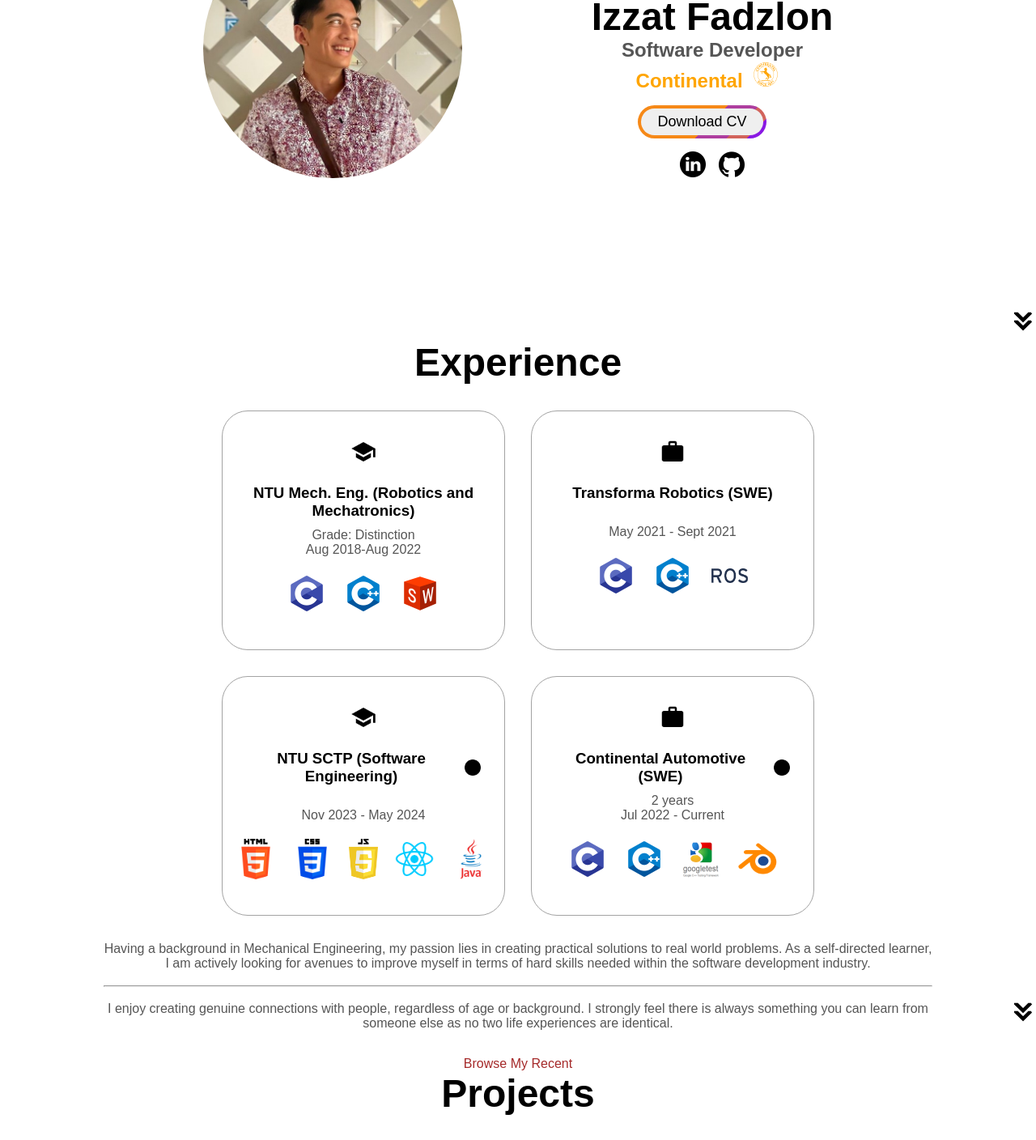
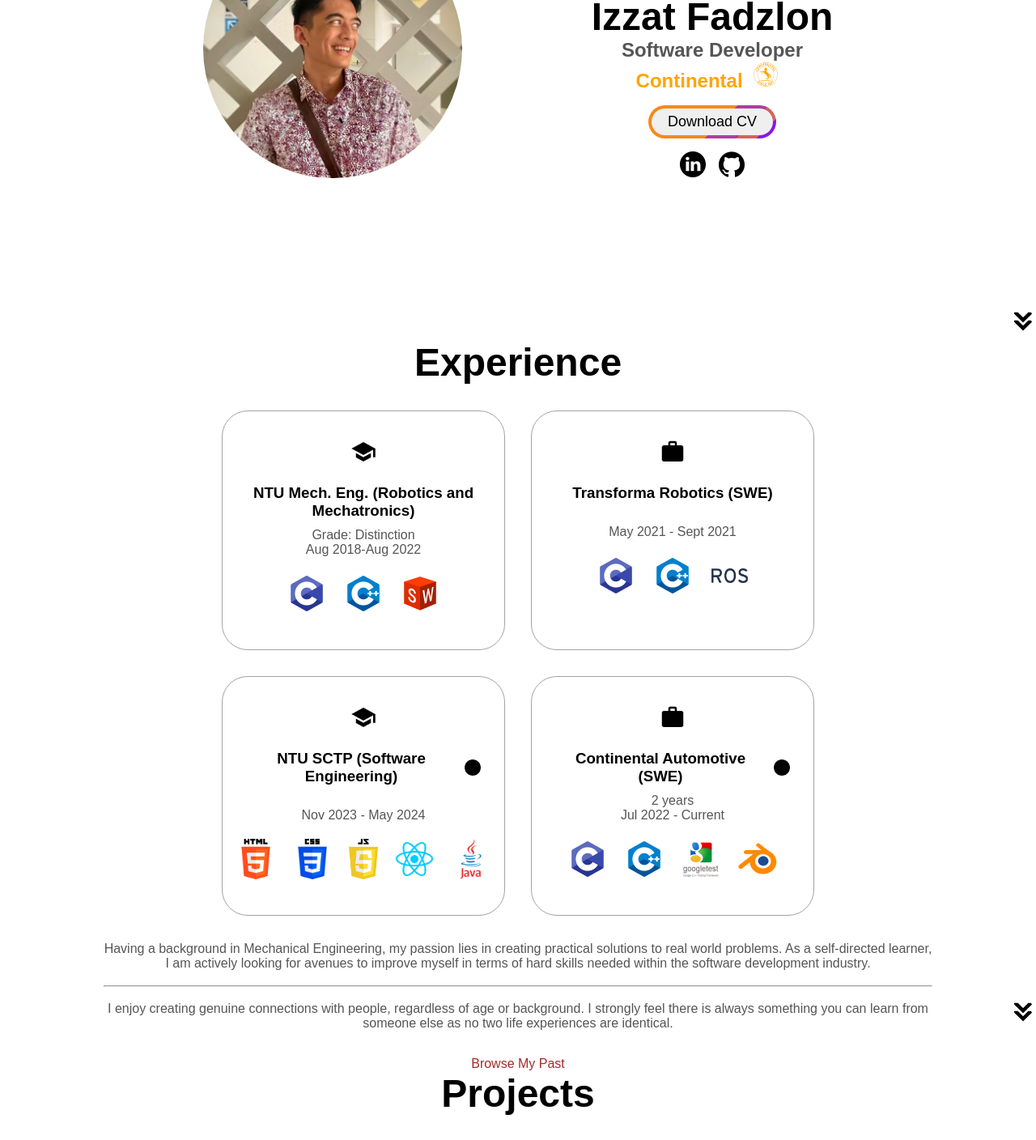
Before and after one commit to kiblykat/my-portfolio-website, a React (Create React App) app: page / in a window 1280 px wide. Shown: the part 380-1788 px from the top of the page at 81% size. Built offline with nearby package versions, Linux system fonts and the light colour scheme.

Commit message:
fixed padding CV button, hover effect git/in logo

```diff
--- a/src/components/2_Profile/Profile.css
+++ b/src/components/2_Profile/Profile.css
@@ -96,8 +96,6 @@
 
 /* Responsive Css Coding Created By Shift Media Solutions| SMS */
 .gb {
-  padding: 8px 20px;
-  margin-right: 25px;
   cursor: pointer;
   font-size: 18px;
   border-radius: 4px;
@@ -434,3 +432,12 @@
   );
 }
 /* Responsive Css Coding Created By Shift Media Solutions| SMS */
+
+.rotate-y {
+  /* Other styles */
+  transition: transform 1s ease; /* Add a transition for smooth animation */
+}
+
+.rotate-y:hover {
+  transform: rotateY(360deg); /* Rotate the element around the y-axis */
+}
--- a/src/components/2_Profile/Profile.js
+++ b/src/components/2_Profile/Profile.js
@@ -55,9 +55,9 @@ export default function Profile() {
               rel="noreferrer"
             >
               <img
+                className="icon rotate-y"
                 src={stockLogo.LinkedIn}
                 alt="My LinkedIn profile"
-                className="icon"
               />
             </a>
             <a
@@ -68,7 +68,7 @@ export default function Profile() {
               <img
                 src={stockLogo.Github}
                 alt="My Github profile"
-                className="icon"
+                className="icon rotate-y"
               />
             </a>
           </div>
--- a/src/components/4_Projects/Projects.js
+++ b/src/components/4_Projects/Projects.js
@@ -9,7 +9,7 @@ export default function Projects() {
   return (
     <div>
       <section id="projects">
-        <p className="section__text__p1">Browse My Recent</p>
+        <p className="section__text__p1">Browse My Past</p>
         <h1 className="title">Projects</h1>
         <div className="experience-details-container">
           <div className="about-containers">
```
